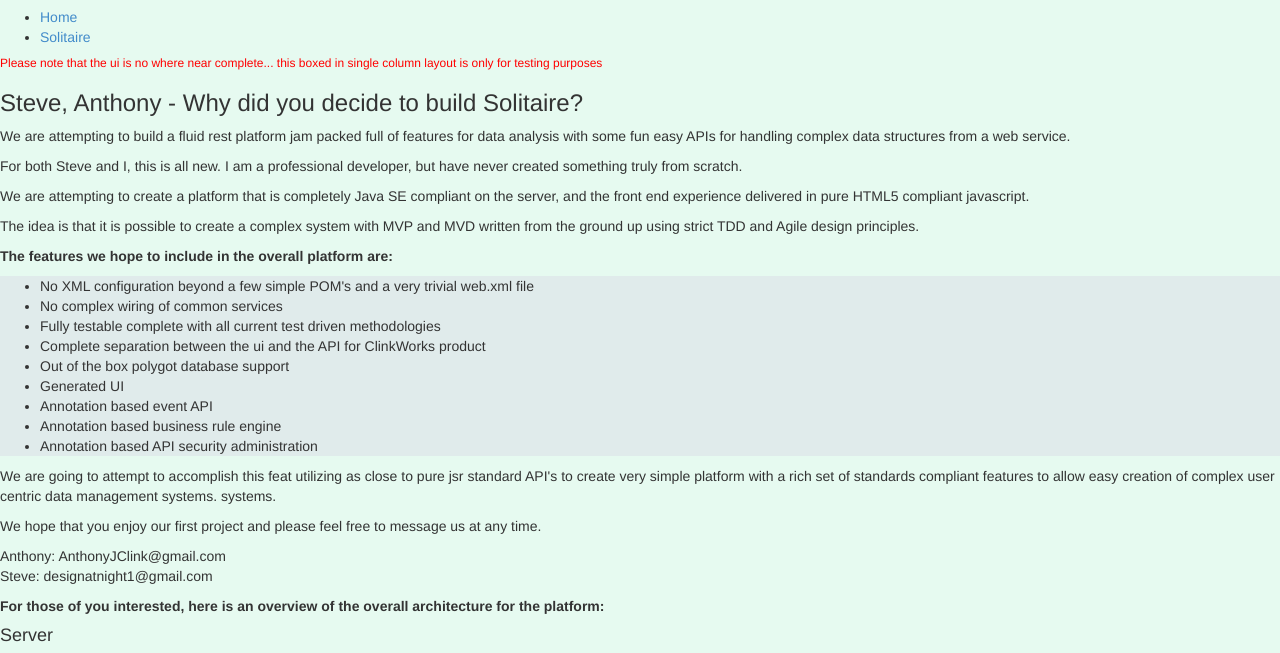
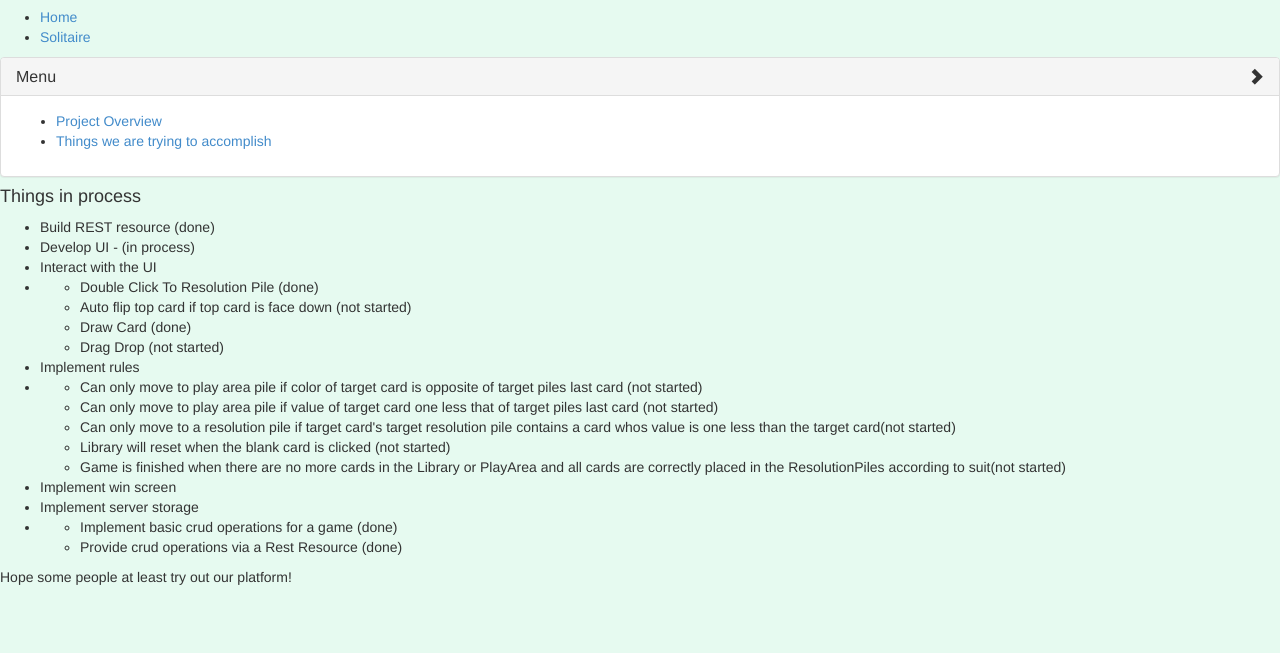
Before and after one commit to AnthonyClink/SolitaireUi, a website: page app/index.html in a window 1280 px wide. Shown: the part 116-769 px from the top of the page. Drawn offline with Linux system fonts and the light colour scheme.

Commit message:
welp, thats about all im going to do for today.

```diff
--- a/app/index.html
+++ b/app/index.html
@@ -31,8 +31,8 @@
         </div>
 
         <div>
+            <div ui-view="menu"></div>
             <div ui-view="content"></div>
-            <div ui-view="menu"></div>
         </div>
 
         <div id="footer">
--- a/app/js/apps/game/game-configuration.js
+++ b/app/js/apps/game/game-configuration.js
@@ -4,8 +4,7 @@
         url : '/game',
         views: {
             header : {templateUrl: 'views/home/header.html'},
-            content : {controller: 'gameController', templateUrl : 'views/game/solitaire.html'},
-            menu : {templateUrl: 'views/home/menu.html'}
+            content : {controller: 'gameController', templateUrl : 'views/game/solitaire.html'}
         }
     }});
 
--- a/app/js/apps/home/home-configuration.js
+++ b/app/js/apps/home/home-configuration.js
@@ -4,15 +4,15 @@
         url: '/',
         views: {
             header: {templateUrl: 'views/home/header.html'},
-            content: {templateUrl: 'views/home/goals.html'},
+            content: {templateUrl: 'views/home/todos.html'},
             menu: {templateUrl: 'views/home/menu.html'}
         }
     }});
 
-    app.addUiRouteConfiguration({name: 'home.todos', config:{
-        url:'todos',
+    app.addUiRouteConfiguration({name: 'home.goals', config:{
+        url:'goals',
         views:{
-            'content@':{templateUrl: 'views/home/todos.html'}
+            'content@':{templateUrl: 'views/home/goals.html'}
         }
     }});
 
--- a/app/views/home/goals.html
+++ b/app/views/home/goals.html
@@ -6,7 +6,7 @@
     analysis with some fun easy APIs for handling complex data structures from a web service.
 </p>
 
-<p>For both Steve and I, this is all new. I am a professional developer, but have never created something truly from scratch.</p>
+<p>For both Steve and I, this is all new. We are attempting to create a unique product truly from scratch.</p>
 
 <p>We are attempting to create a platform that is completely Java SE compliant on the server, and the front end experience delivered in pure HTML5 compliant javascript.</p>
 
--- a/app/views/home/menu.html
+++ b/app/views/home/menu.html
@@ -2,11 +2,11 @@
     <accordion close-others="true">
         <accordion-group heading="Home Actions" is-open="true">
             <accordion-heading>
-                Goals <i class="pull-right glyphicon" ng-class="{'glyphicon-chevron-down': isopen, 'glyphicon-chevron-right': !isopen}"></i>
+                Menu <i class="pull-right glyphicon" ng-class="{'glyphicon-chevron-down': isopen, 'glyphicon-chevron-right': !isopen}"></i>
             </accordion-heading>
             <ul>
-                <li><a ui-sref="home">Project Goals</a></li>
-                <li><a ui-sref="home.todos">Still Todo</a></li>
+                <li><a ui-sref="home.goals">Project Overview</a></li>
+                <li><a ui-sref="home">Things we are trying to accomplish</a></li>
             </ul>
         </accordion-group>
     </accordion>
```
